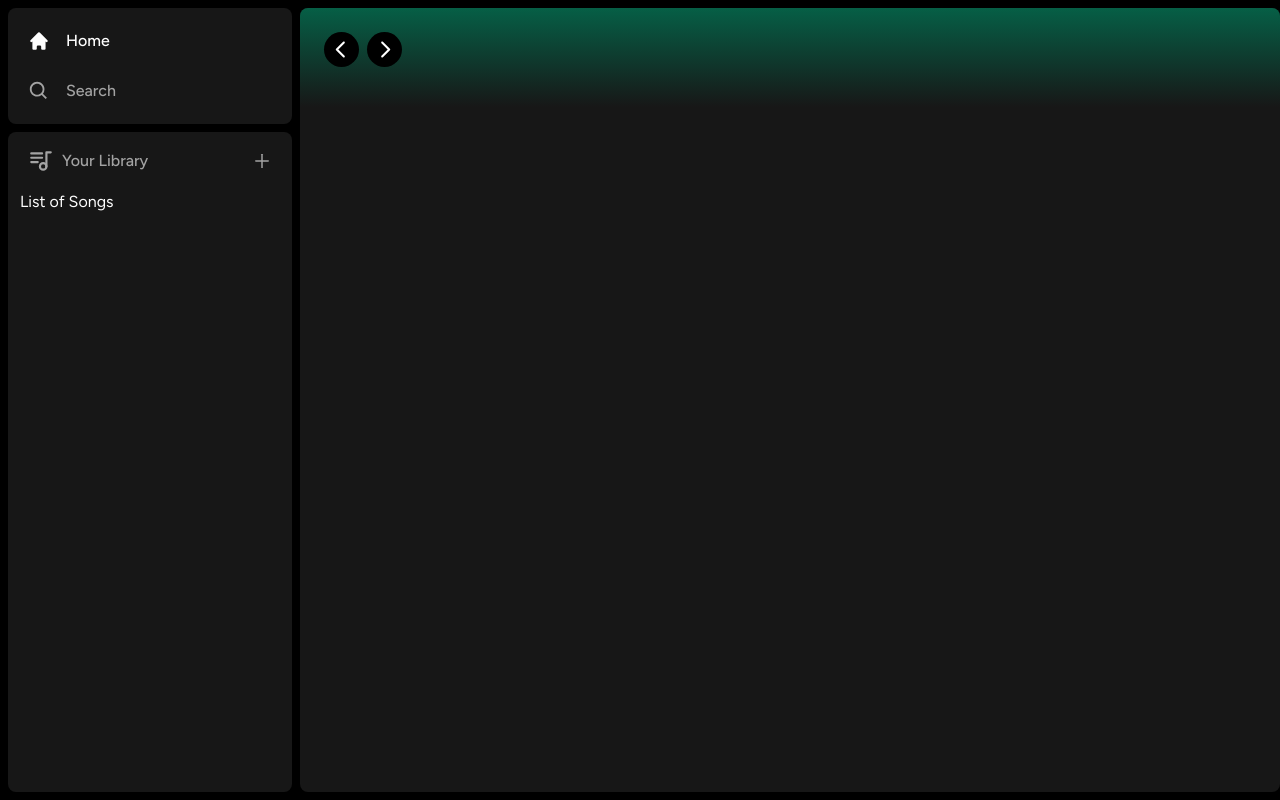
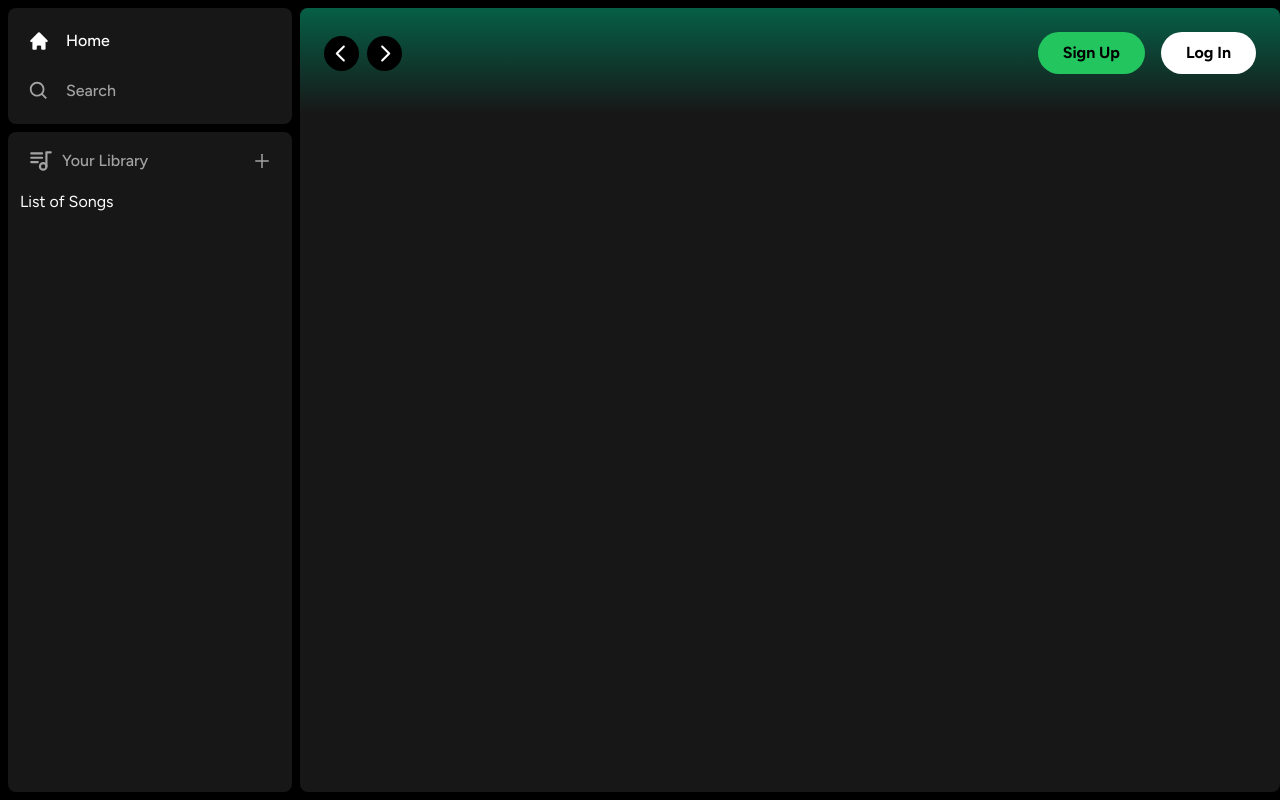
Before and after one commit to IvailoManolov/SpotifyClone, a Next.js app in the folder spotify-clone/: page / in a window 1280 px wide. Built offline with nearby package versions, Linux system fonts and the light colour scheme.

Commit message:
-button integration

```diff
--- a/spotify-clone/components/Button.tsx
+++ b/spotify-clone/components/Button.tsx
@@ -1,4 +1,5 @@
 import { forwardRef } from "react";
+import { twMerge } from "tailwind-merge";
 
 interface ButtonProps extends React.ButtonHTMLAttributes<HTMLButtonElement> { }
 
@@ -10,8 +11,28 @@ const Button = forwardRef<HTMLButtonElement, ButtonProps>(({
     ...props
 }, ref) => {
     return (
-        <button>
-
+        <button
+            type={type}
+            className={twMerge(`
+            w-full
+            rounded-full
+            bg-green-500
+            border
+            border-transparent
+            px-3
+            py-3
+            disabled:cursor-not-allowed
+            disabled:opacity-50
+            text-black
+            font-bold
+            hover:opacity-75
+            transition
+            `, className)}
+            disabled={disabled}
+            ref={ref}
+            {...props}
+        >
+            {children}
         </button>
     )
 })
--- a/spotify-clone/components/Header.tsx
+++ b/spotify-clone/components/Header.tsx
@@ -57,14 +57,22 @@ const Header: React.FC<HeaderProps> = ({ children, className }) => {
                 <div className="flex justify-between items-center gap-x-4">
                     <>
                         <div>
-                            <Button>
-                                Sign up
+                            <Button className="px-6 py-2" onClick={() => { }}>
+                                Sign Up
+                            </Button>
+                        </div>
+
+                        <div>
+                            <Button onClick={() => { }} className="bg-white px-6 py-2" >
+                                Log In
                             </Button>
                         </div>
                     </>
                 </div>
             </div>
 
+            {children}
+
         </div>
     );
 }
```
